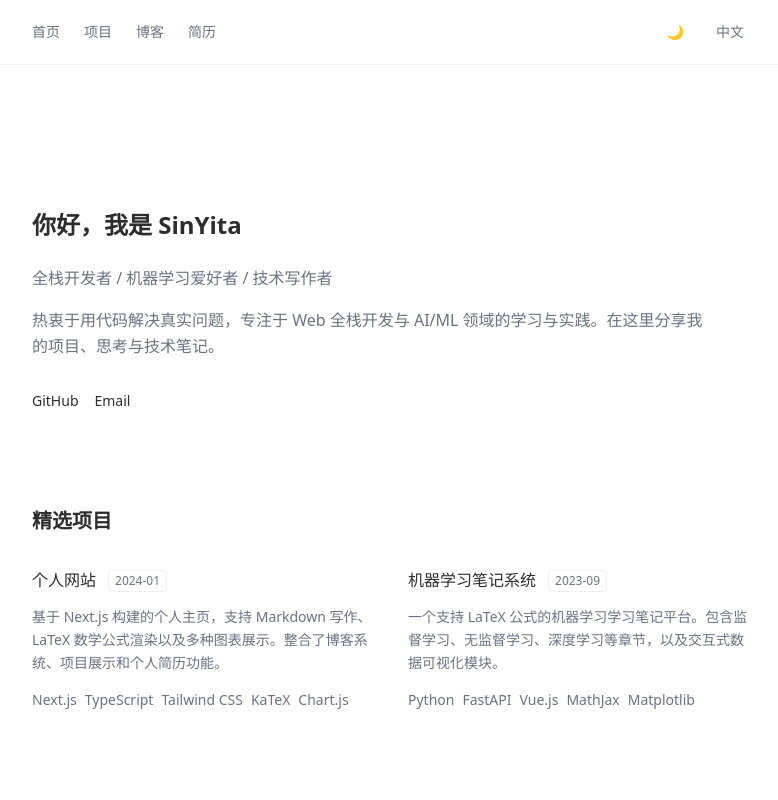
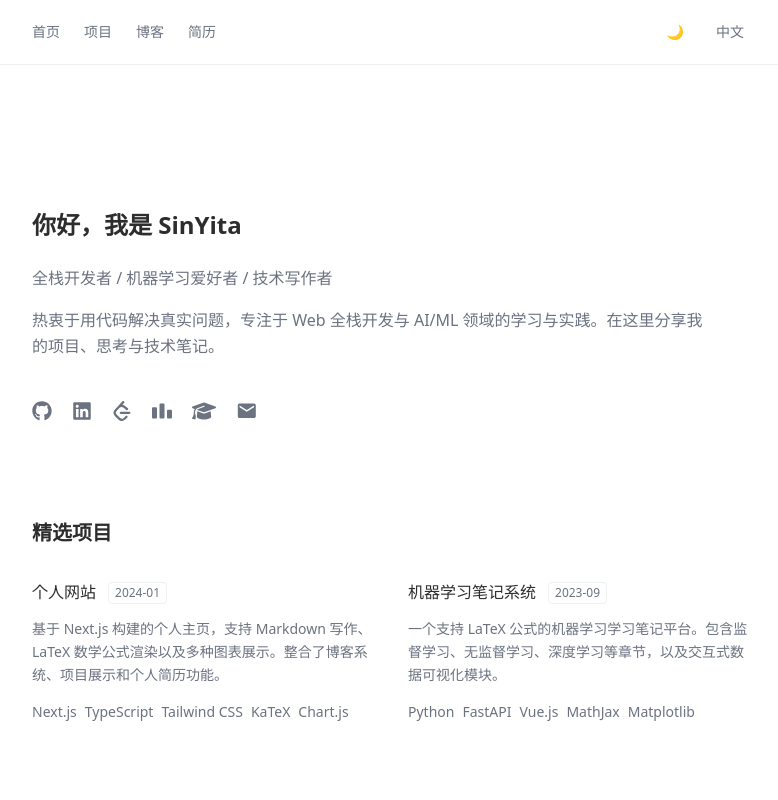
Before and after one commit to SinYita/Personal, a Next.js app: page / in a window 1280 px wide. Shown: the top 800 px of the page, without its empty margins (248-1026 px from the left). Built offline with nearby package versions, Linux system fonts and the light colour scheme.

Commit message:
feat: Add social logos and school icon to Home page

```diff
--- a/app/HomeClient.tsx
+++ b/app/HomeClient.tsx
@@ -3,6 +3,9 @@ import Link from "next/link";
 import { useLanguage } from "@/components/LanguageProvider";
 import { Project } from "@/lib/projects";
 import { PostMeta } from "@/lib/posts";
+import { SiLeetcode, SiCodeforces } from "react-icons/si";
+import { FaGraduationCap, FaLinkedin, FaGithub } from "react-icons/fa6";
+import { MdEmail } from "react-icons/md";
 
 export default function HomeClient({ recentPosts, projects }: { recentPosts: PostMeta[], projects: Project[] }) {
   const { t, locale } = useLanguage();
@@ -16,9 +19,25 @@ export default function HomeClient({ recentPosts, projects }: { recentPosts: Pos
           {t.home.heroDesc.map((desc, i) => (
             <p key={i}>{desc}</p>
           ))}
-          <div className="flex gap-4 pt-4 text-sm font-medium">
-            <a href="https://github.com/SinYita" target="_blank" rel="noreferrer" className="text-[var(--foreground)] hover:text-[var(--accent)] transition-colors">{t.home.github}</a>
-            <a href="mailto:contact@example.com" className="text-[var(--foreground)] hover:text-[var(--accent)] transition-colors">{t.home.email}</a>
+          <div className="flex gap-5 pt-6 text-[var(--muted)] items-center">
+            <a href="https://github.com/SinYita" target="_blank" rel="noreferrer" className="hover:text-[var(--foreground)] transition-colors" aria-label="GitHub">
+              <FaGithub className="text-xl" />
+            </a>
+            <a href="#" target="_blank" rel="noreferrer" className="hover:text-[#0A66C2] transition-colors" aria-label="LinkedIn">
+              <FaLinkedin className="text-xl" />
+            </a>
+            <a href="#" target="_blank" rel="noreferrer" className="hover:text-[#FFA116] transition-colors" aria-label="LeetCode">
+              <SiLeetcode className="text-xl" />
+            </a>
+            <a href="#" target="_blank" rel="noreferrer" className="hover:text-[#1F8ACB] transition-colors" aria-label="Codeforces">
+              <SiCodeforces className="text-xl" />
+            </a>
+            <a href="#" target="_blank" rel="noreferrer" className="hover:text-[var(--foreground)] transition-colors" aria-label="University">
+              <FaGraduationCap className="text-2xl" />
+            </a>
+            <a href="mailto:contact@example.com" className="hover:text-[var(--foreground)] transition-colors" aria-label="Email">
+              <MdEmail className="text-[1.35rem]" />
+            </a>
           </div>
         </div>
       </section>
--- a/package.json
+++ b/package.json
@@ -15,11 +15,13 @@
     "gray-matter": "^4.0.3",
     "highlight.js": "^11.11.1",
     "katex": "^0.16.42",
+    "lucide-react": "^1.7.0",
     "next": "16.2.1",
     "next-themes": "^0.4.6",
     "react": "19.2.4",
     "react-chartjs-2": "^5.3.1",
     "react-dom": "19.2.4",
+    "react-icons": "^5.6.0",
     "react-markdown": "^10.1.0",
     "rehype-highlight": "^7.0.2",
     "rehype-katex": "^7.0.1",
```
Also changed, not shown: 1 other file (tests, documents, lock files or other folders).
